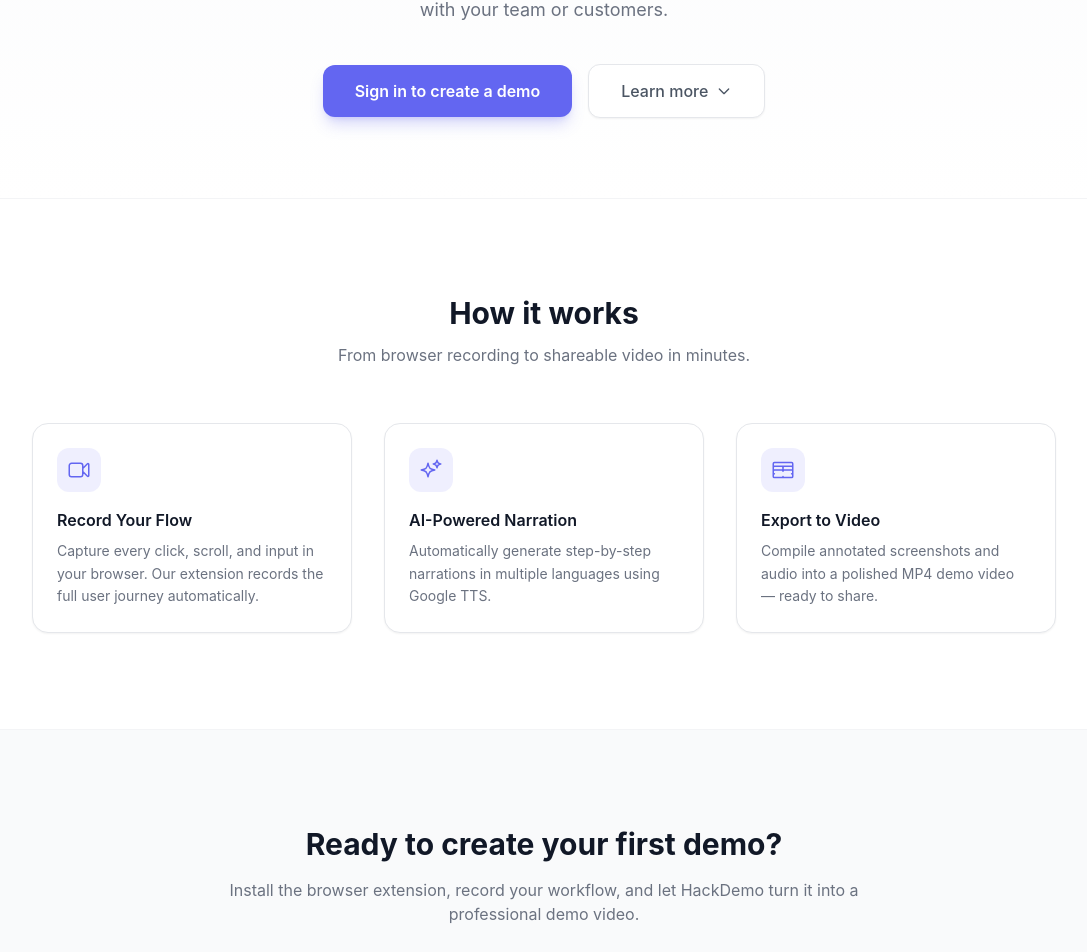
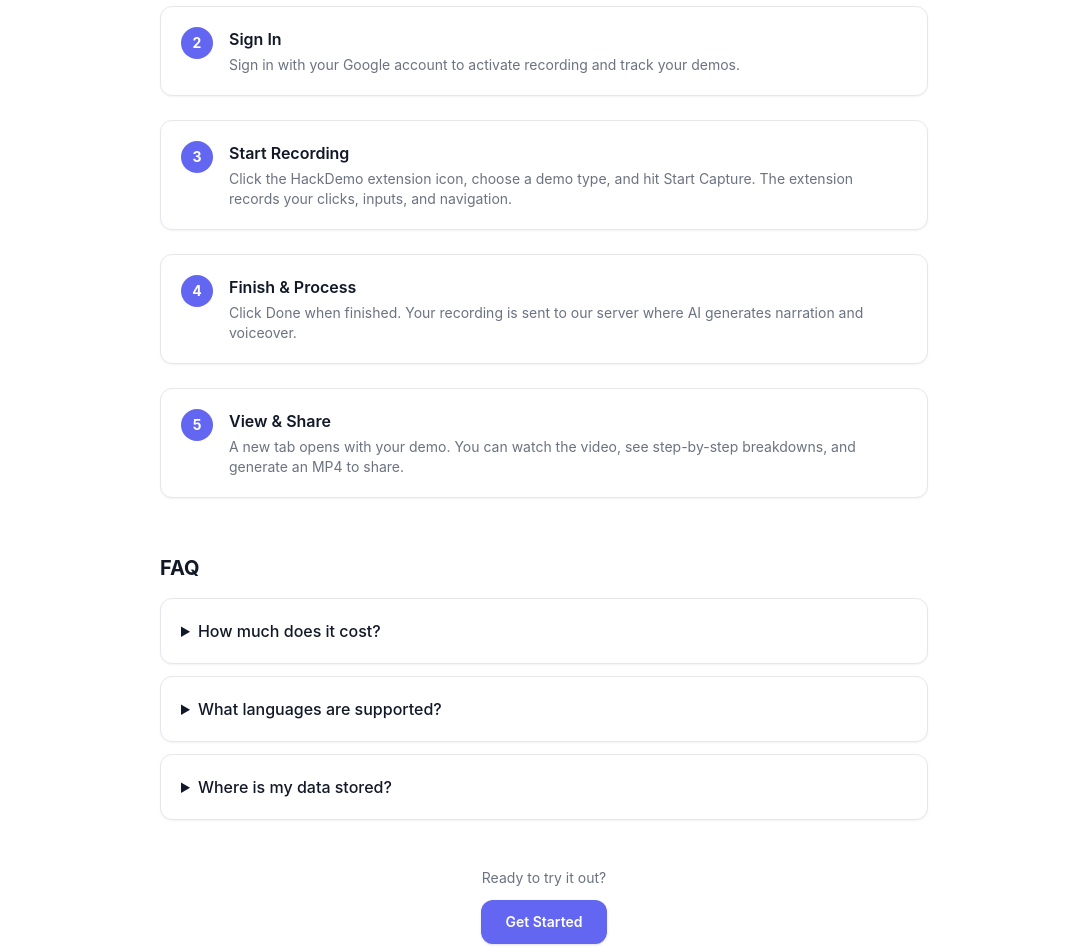
Before and after one commit to raytracer1/HackDemo, a React (Vite) app in the folder frontend/: page /help in a window 1280 px wide. Before the commit this address led to /. Shown: the part 337-1289 px from the top of the page, without its empty margins (96-1183 px from the left). Built offline with nearby package versions, Linux system fonts and the light colour scheme; no server answers.

Commit message:
add help

```diff
--- a/frontend/src/App.tsx
+++ b/frontend/src/App.tsx
@@ -6,6 +6,7 @@ import PricingPage from './pages/PricingPage';
 import HistoryPage from './pages/HistoryPage';
 import PrivacyPage from './pages/PrivacyPage';
 import TermsPage from './pages/TermsPage';
+import HelpPage from './pages/HelpPage';
 import DemoPage from './components/DemoPage';
 
 export default function App() {
@@ -16,6 +17,7 @@ export default function App() {
         <Route path="/" element={<HomePage />} />
         <Route path="/pricing" element={<PricingPage />} />
         <Route path="/history" element={<HistoryPage />} />
+        <Route path="/help" element={<HelpPage />} />
         <Route path="/privacy" element={<PrivacyPage />} />
         <Route path="/terms" element={<TermsPage />} />
         <Route path="/demo/:demoId" element={<DemoPage />} />
--- /dev/null
+++ b/frontend/src/pages/HelpPage.tsx
@@ -0,0 +1,85 @@
+import { Link } from 'react-router-dom';
+
+const steps = [
+  {
+    num: 1,
+    title: 'Install the Extension',
+    desc: 'Add the HackDemo Chrome extension from the Chrome Web Store. It adds a recording panel to any page.',
+  },
+  {
+    num: 2,
+    title: 'Sign In',
+    desc: 'Sign in with your Google account to activate recording and track your demos.',
+  },
+  {
+    num: 3,
+    title: 'Start Recording',
+    desc: 'Click the HackDemo extension icon, choose a demo type, and hit Start Capture. The extension records your clicks, inputs, and navigation.',
+  },
+  {
+    num: 4,
+    title: 'Finish & Process',
+    desc: 'Click Done when finished. Your recording is sent to our server where AI generates narration and voiceover.',
+  },
+  {
+    num: 5,
+    title: 'View & Share',
+    desc: 'A new tab opens with your demo. You can watch the video, see step-by-step breakdowns, and generate an MP4 to share.',
+  },
+];
+
+const faqs = [
+  {
+    q: 'How much does it cost?',
+    a: 'Recording is free. AI narration costs $10 per 1M tokens. A typical 3-minute demo uses ~3,000 tokens (about $0.03). New users get $0.50 free.',
+  },
+  {
+    q: 'What languages are supported?',
+    a: '20+ languages including English, Chinese, Japanese, Korean, Spanish, French, German, and more.',
+  },
+  {
+    q: 'Where is my data stored?',
+    a: 'Recordings and generated videos are stored on Cloudflare R2. Account data is stored in a secure database.',
+  },
+];
+
+export default function HelpPage() {
+  return (
+    <div className="px-4 py-12 sm:px-6 lg:px-8">
+      <div className="mx-auto max-w-3xl">
+        <h1 className="text-2xl font-bold text-gray-900">How It Works</h1>
+        <p className="mt-1 text-sm text-gray-500">Get started with HackDemo in a few simple steps.</p>
+
+        {/* Steps */}
+        <div className="mt-10 space-y-6">
+          {steps.map((step) => (
+            <div key={step.num} className="flex gap-4 rounded-xl border border-gray-200 bg-white p-5 shadow-sm">
+              <div className="flex h-8 w-8 flex-shrink-0 items-center justify-center rounded-full bg-hack-primary text-sm font-bold text-white">{step.num}</div>
+              <div>
+                <h3 className="font-semibold text-gray-900">{step.title}</h3>
+                <p className="mt-1 text-sm text-gray-500">{step.desc}</p>
+              </div>
+            </div>
+          ))}
+        </div>
+
+        {/* FAQ */}
+        <h2 className="mt-14 text-xl font-bold text-gray-900">FAQ</h2>
+        <div className="mt-4 space-y-3">
+          {faqs.map((faq) => (
+            <details key={faq.q} className="rounded-xl border border-gray-200 bg-white p-5 shadow-sm">
+              <summary className="cursor-pointer font-medium text-gray-900">{faq.q}</summary>
+              <p className="mt-2 text-sm text-gray-500">{faq.a}</p>
+            </details>
+          ))}
+        </div>
+
+        {/* CTA */}
+        <div className="mt-12 text-center">
+          <p className="text-sm text-gray-500">Ready to try it out?</p>
+          <Link to="/login" className="mt-3 inline-flex items-center gap-2 rounded-xl bg-hack-primary px-6 py-3 text-sm font-semibold text-white no-underline shadow transition-all hover:bg-indigo-600">Get Started</Link>
+        </div>
+      </div>
+    </div>
+  );
+}
--- a/frontend/src/pages/HomePage.tsx
+++ b/frontend/src/pages/HomePage.tsx
@@ -56,7 +56,7 @@ export default function HomePage() {
                 Sign in to create a demo
               </Link>
             )}
-            <Link to="/pricing" className="inline-flex items-center gap-2 rounded-xl border border-gray-200 bg-white px-8 py-3.5 text-base font-medium text-gray-600 no-underline shadow-sm transition-all hover:border-gray-300 hover:text-gray-900">
+            <Link to="/help" className="inline-flex items-center gap-2 rounded-xl border border-gray-200 bg-white px-8 py-3.5 text-base font-medium text-gray-600 no-underline shadow-sm transition-all hover:border-gray-300 hover:text-gray-900">
               Learn more
               <svg className="h-4 w-4" fill="none" viewBox="0 0 24 24" stroke="currentColor" strokeWidth={2}><path strokeLinecap="round" strokeLinejoin="round" d="M19 9l-7 7-7-7" /></svg>
             </Link>
```
